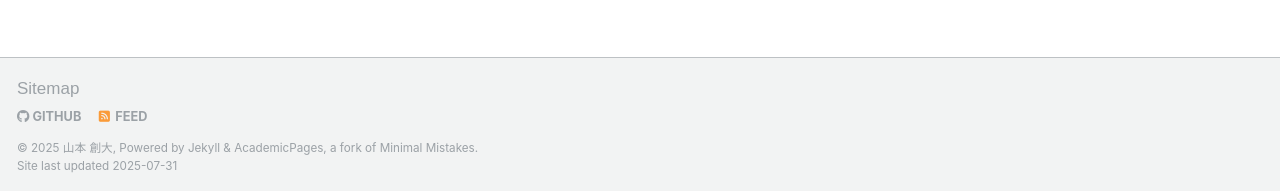
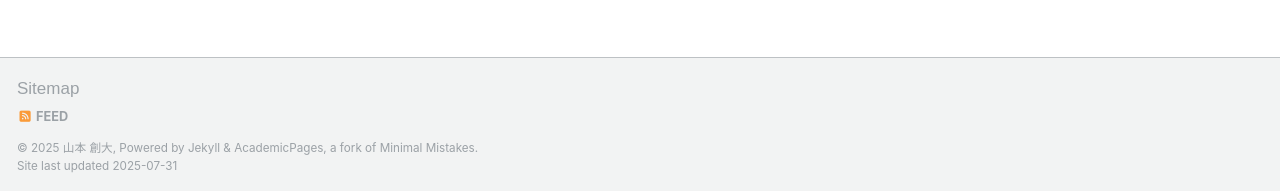
Before and after one commit to SaTom1313/SaTom1313.github.io, a Jekyll site: the page built from index.html, in a window 1280 px wide and 900 px high, scrolled down 786 px. Shown: the part 706-897 px from the top of the window. Built offline with Jekyll 4.4.1, drawn with Linux system fonts in a browser that asks for light colours; a script that is not in the unit is left out.

Commit message:
Update _config.yml

```diff
--- a/_config.yml
+++ b/_config.yml
@@ -46,13 +46,13 @@
   bitbucket        : # Username - Update with your username on the site
   codepen          : # Username
   dribbble         : # Username
-  github           : "academicpages"
+  github           : #academicpages
   kaggle           : # Username
   stackoverflow    : # User number or user number and name (i.e., use "1" or "1/jeff-atwood")
 
   # Social media
   artstation       : # Username
-  bluesky          : "" # Replace this with you Bluesky username
+  bluesky          : # Replace this with you Bluesky username
   facebook         : # Username
   flickr           : # Username
   foursquare       : # Username
```
